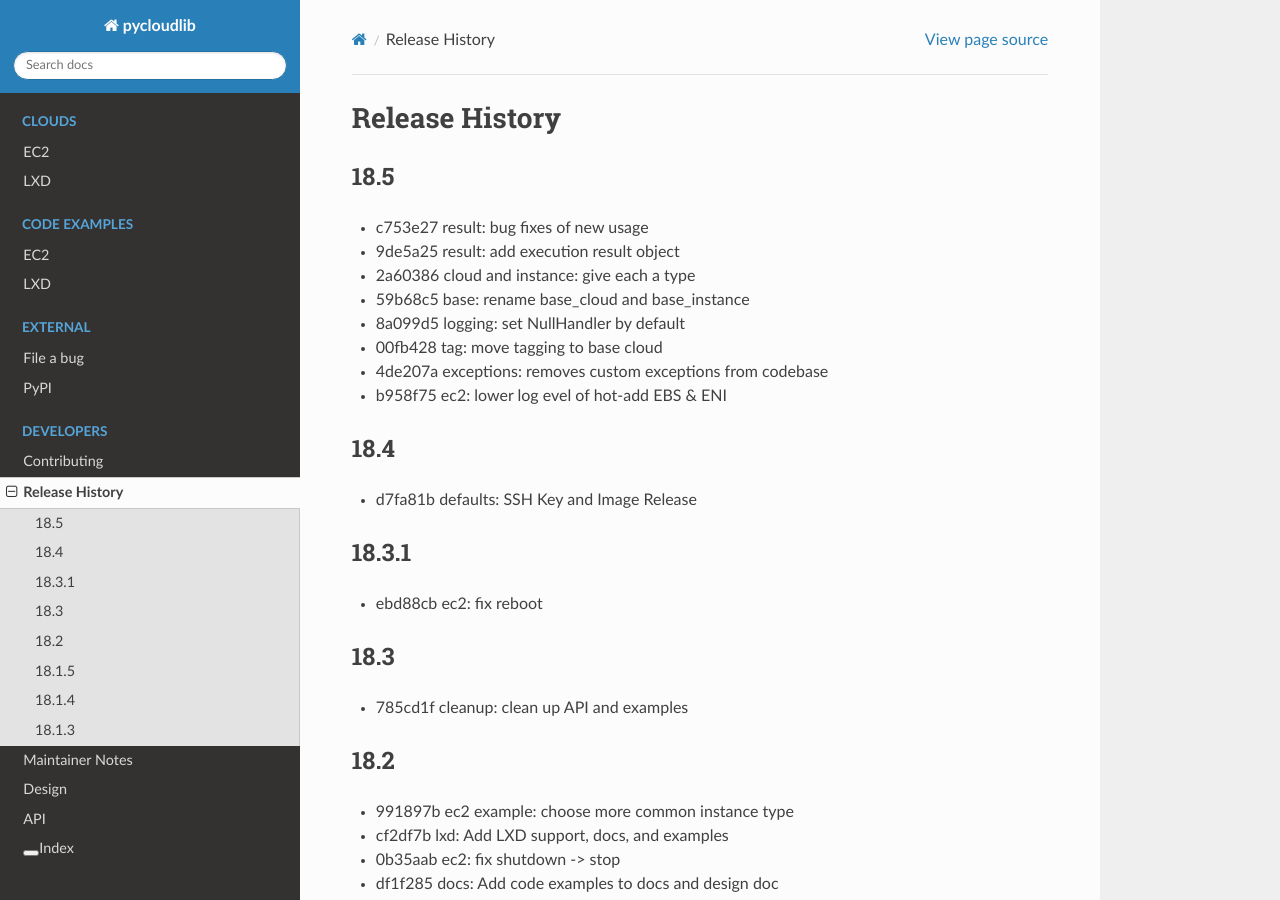
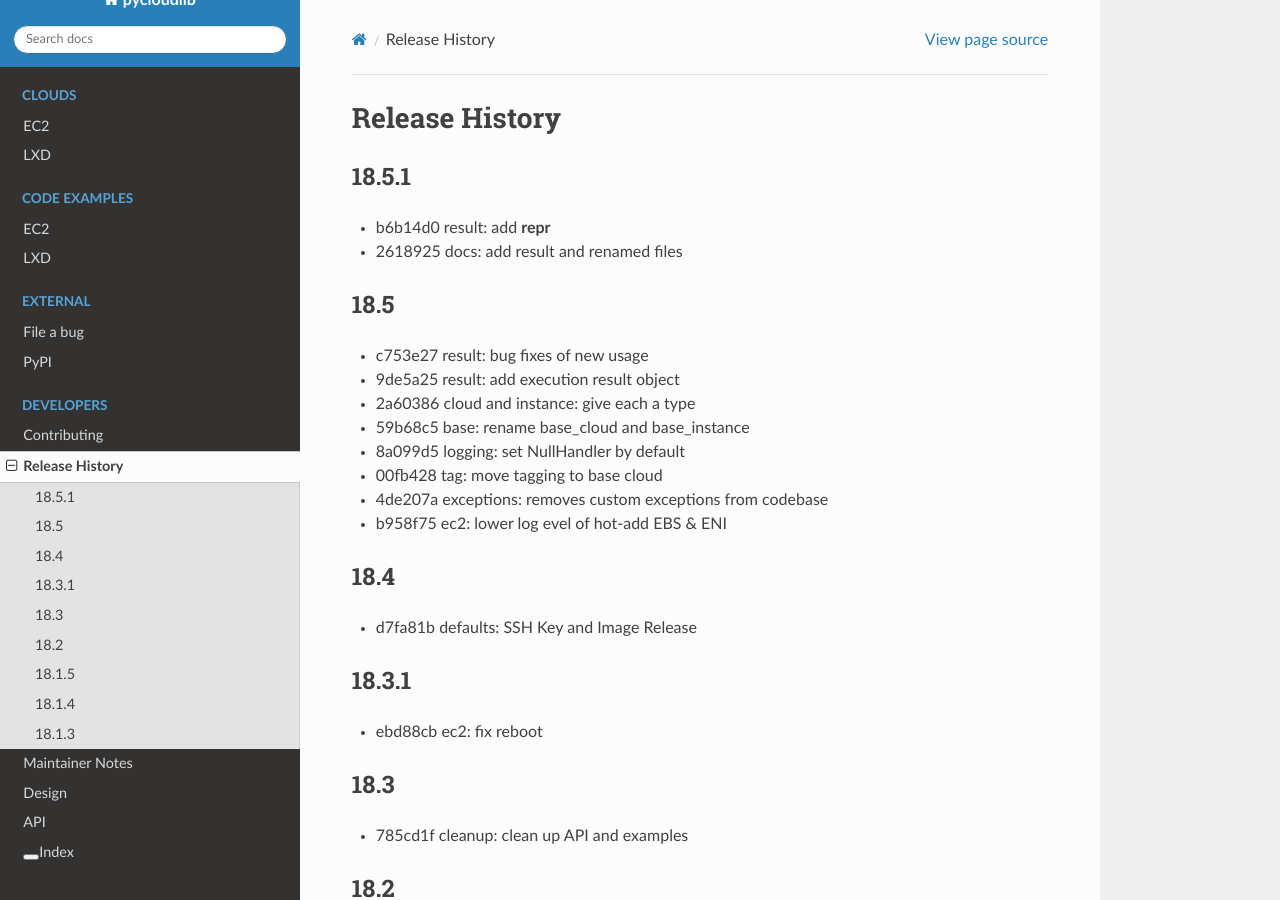
Before and after one commit to canonical/pycloudlib, a Sphinx documentation site: the page built from docs/history.md, in a window 1280 px wide and 900 px high. Built offline with Sphinx 7.4.7 and the Read the Docs theme 2.0.0, drawn with Linux system fonts in a browser that asks for light colours.

Commit message:
Release 18.5.1

```diff
--- a/docs/history.md
+++ b/docs/history.md
@@ -1,4 +1,9 @@
 # Release History
+
+## 18.5.1
+
+- b6b14d0 result: add __repr__
+- 2618925 docs: add result and renamed files
 
 ## 18.5
 
--- a/setup.py
+++ b/setup.py
@@ -15,7 +15,7 @@ with open(README_FILE, 'r') as readme:
 
 setup(
     name='pycloudlib',
-    version='18.5',
+    version='18.5.1',
     description=(
         'Python library to launch, interact, and snapshot cloud instances'
     ),
```
